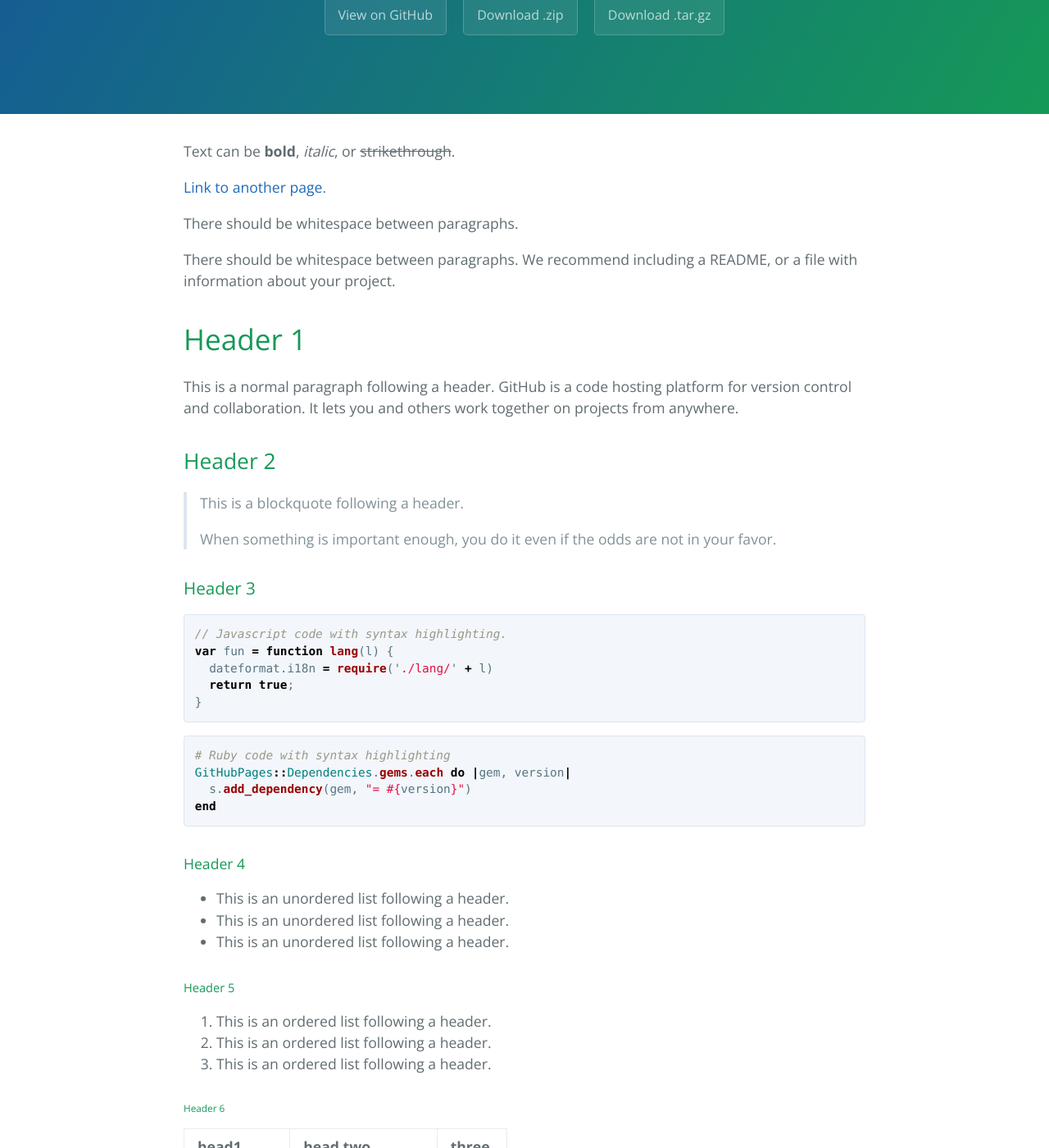
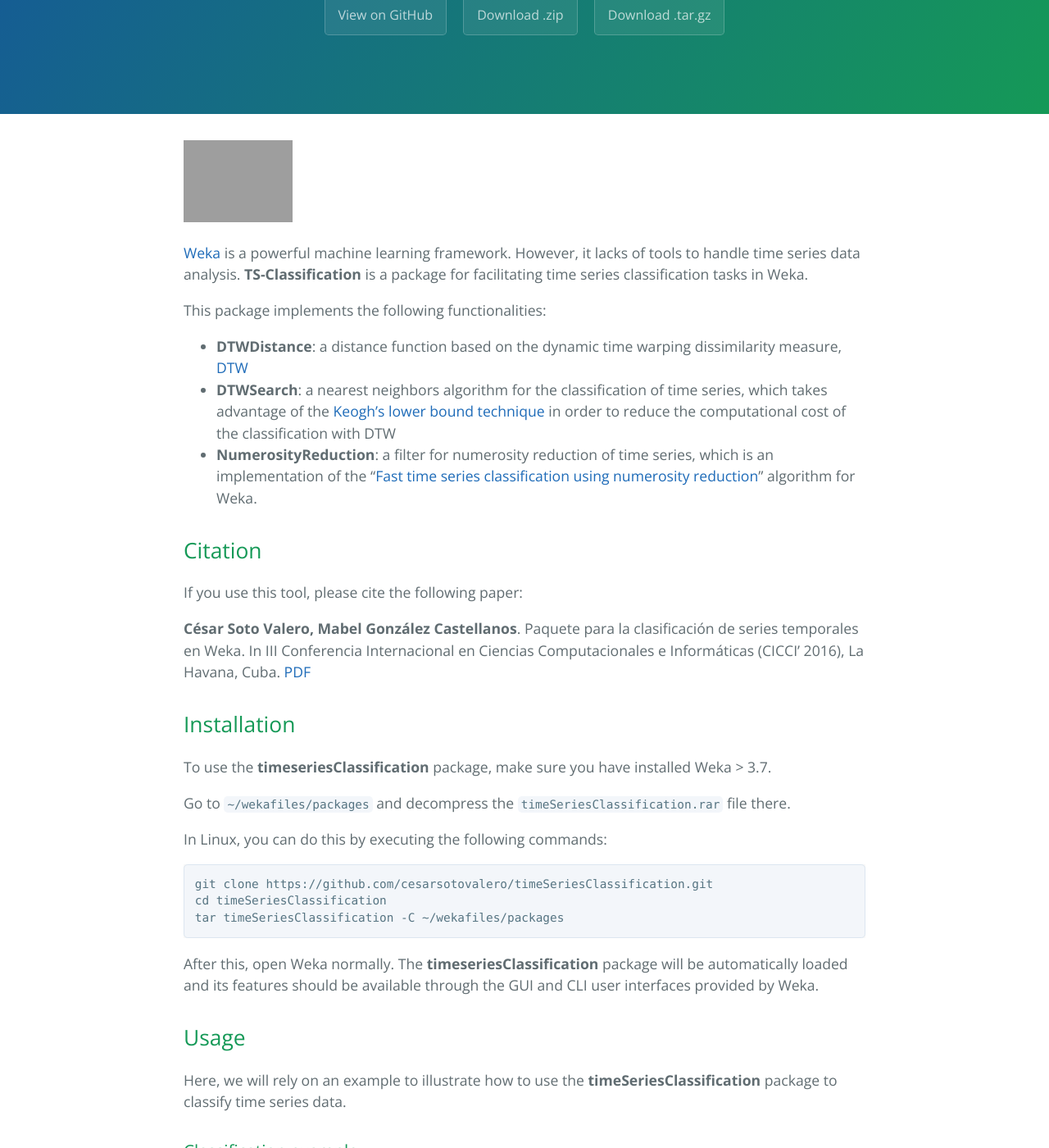
Before and after one commit to cesarsotovalero/time-series-classification, a Jekyll site: the page built from index.md, in a window 1280 px wide and 1400 px high, scrolled down 244 px. Shown: the whole window at 82% size. Built offline with Jekyll 4.4.1, drawn with Linux system fonts in a browser that asks for light colours; some of the changed text lies outside the part shown.

Commit message:
Update index.md

````diff
--- a/index.md
+++ b/index.md
@@ -2,122 +2,74 @@
 layout: default
 ---
 
-Text can be **bold**, _italic_, or ~~strikethrough~~.
+<img src="https://cesarsotovalero.github.io/img/logos/TS-Classification_logo.svg" height="100px"  alt="TS-Classification"/>
 
-[Link to another page](./another-page.html).
+[Weka](https://www.cs.waikato.ac.nz/ml/weka) is a powerful machine learning framework. However, it lacks of tools to handle time series data analysis. **TS-Classification** is a package for facilitating time series classification tasks in Weka.
 
-There should be whitespace between paragraphs.
+This package implements the following functionalities:
 
-There should be whitespace between paragraphs. We recommend including a README, or a file with information about your project.
+- **DTWDistance**: a distance function based on the dynamic time warping dissimilarity measure, [DTW](https://en.wikipedia.org/wiki/Dynamic_time_warping)
+- **DTWSearch**: a nearest neighbors algorithm for the classification of time series, which takes advantage of the [Keogh’s lower bound technique](https://www.cs.ucr.edu/~eamonn/LB_Keogh.htm) in order to reduce the computational cost of the classification with DTW
+- **NumerosityReduction**: a filter for numerosity reduction of time series, which is an implementation of the "[Fast time series classification using numerosity reduction](https://dl.acm.org/doi/10.1145/1143844.1143974)" algorithm for Weka.
 
-# Header 1
 
-This is a normal paragraph following a header. GitHub is a code hosting platform for version control and collaboration. It lets you and others work together on projects from anywhere.
+## Citation
 
-## Header 2
+If you use this tool, please cite the following paper:
 
-> This is a blockquote following a header.
->
-> When something is important enough, you do it even if the odds are not in your favor.
 
-### Header 3
+**César Soto Valero, Mabel González Castellanos**. Paquete para la clasificación de series temporales en Weka. In III Conferencia Internacional en Ciencias Computacionales e Informáticas (CICCI' 2016), La Havana, Cuba. [PDF](https://www.researchgate.net/publication/290379731_Paquete_para_la_clasificacion_de_series_temporales_en_Weka)
 
-```js
-// Javascript code with syntax highlighting.
-var fun = function lang(l) {
-  dateformat.i18n = require('./lang/' + l)
-  return true;
-}
+
+## Installation
+
+To use the **timeseriesClassification** package, make sure you have installed Weka > 3.7.
+
+Go to `~/wekafiles/packages` and decompress the `timeSeriesClassification.rar` file there.
+
+In Linux, you can do this by executing the following commands:
+
+```
+git clone https://github.com/cesarsotovalero/timeSeriesClassification.git
+cd timeSeriesClassification
+tar timeSeriesClassification -C ~/wekafiles/packages
 ```
 
-```ruby
-# Ruby code with syntax highlighting
-GitHubPages::Dependencies.gems.each do |gem, version|
-  s.add_dependency(gem, "= #{version}")
-end
-```
+After this, open Weka normally. The **timeseriesClassification** package will be automatically loaded and its features should be available through the GUI and CLI user interfaces provided by Weka.
 
-#### Header 4
+## Usage
 
-*   This is an unordered list following a header.
-*   This is an unordered list following a header.
-*   This is an unordered list following a header.
+Here, we will rely on an example to illustrate how to use the **timeSeriesClassification** package to classify time series data.
 
-##### Header 5
+### Classification example
 
-1.  This is an ordered list following a header.
-2.  This is an ordered list following a header.
-3.  This is an ordered list following a header.
+Download the [ECG5000](http://www.timeseriesclassification.com/description.php?Dataset=ECG5000) dataset.
 
-###### Header 6
+Load the train dataset `ECG5000_TRAIN.arff` in the Weka explorer.
 
-| head1        | head two          | three |
-|:-------------|:------------------|:------|
-| ok           | good swedish fish | nice  |
-| out of stock | good and plenty   | nice  |
-| ok           | good `oreos`      | hmm   |
-| ok           | good `zoute` drop | yumm  |
+![Weka Explorer](https://github.com/cesarsotovalero/cesarsotovalero.github.io/blob/master/img/posts/time_series_classification/weka_explorer.png)
 
-### There's a horizontal rule below this.
+In the explorer, go to Classify and add `ECG5000_TEST.arff` file as the test set.
 
-* * *
+![Add Test Set](https://github.com/cesarsotovalero/cesarsotovalero.github.io/blob/master/img/posts/time_series_classification/weka_test.png)
 
-### Here is an unordered list:
+Then, configure the classifier by selecting Lazy > Ibk > Choose > **DTWSearch**
 
-*   Item foo
-*   Item bar
-*   Item baz
-*   Item zip
+![DTWSearch](https://github.com/cesarsotovalero/cesarsotovalero.github.io/blob/master/img/posts/time_series_classification/weka_dtw.png)
 
-### And an ordered list:
+Now you can run the classifier with the **DTWDistance** function, you should obtain the following result:
 
-1.  Item one
-1.  Item two
-1.  Item three
-1.  Item four
+![DTWSearch Results](https://github.com/cesarsotovalero/cesarsotovalero.github.io/blob/master/img/posts/time_series_classification/weka_dtw_result.png)
 
-### And a nested list:
+BTW, the accuracy using 1NN with the Euclidean Distance instead of DTW for this dataset is 92.2444%.
 
-- level 1 item
-  - level 2 item
-  - level 2 item
-    - level 3 item
-    - level 3 item
-- level 1 item
-  - level 2 item
-  - level 2 item
-  - level 2 item
-- level 1 item
-  - level 2 item
-  - level 2 item
-- level 1 item
+### Preprocess example
 
-### Small image
+For using the **NumerosityReduction** filter. In the Weka explorer go to Choose > weka > filters > supervised >
+instance > **NumerosityReduction** and select the percentage of instances to be removed
 
-![Octocat](https://github.githubassets.com/images/icons/emoji/octocat.png)
+![Weka Preprocess](https://github.com/cesarsotovalero/cesarsotovalero.github.io/blob/master/img/posts/time_series_classification/weka_preprocess.png)
 
-### Large image
+After applying the filter with **percentageToRemove** = 50, the dataset will contain half of the original instances, while preserving the representativeness of each one of the classes for classification
 
-![Branching](https://guides.github.com/activities/hello-world/branching.png)
-
-
-### Definition lists can be used with HTML syntax.
-
-<dl>
-<dt>Name</dt>
-<dd>Godzilla</dd>
-<dt>Born</dt>
-<dd>1952</dd>
-<dt>Birthplace</dt>
-<dd>Japan</dd>
-<dt>Color</dt>
-<dd>Green</dd>
-</dl>
-
-```
-Long, single-line code blocks should not wrap. They should horizontally scroll if they are too long. This line should be long enough to demonstrate this.
-```
-
-```
-The final element.
-```
+![Weka Preprocess](https://github.com/cesarsotovalero/cesarsotovalero.github.io/blob/master/img/posts/time_series_classification/weka_reduced.png)
````
